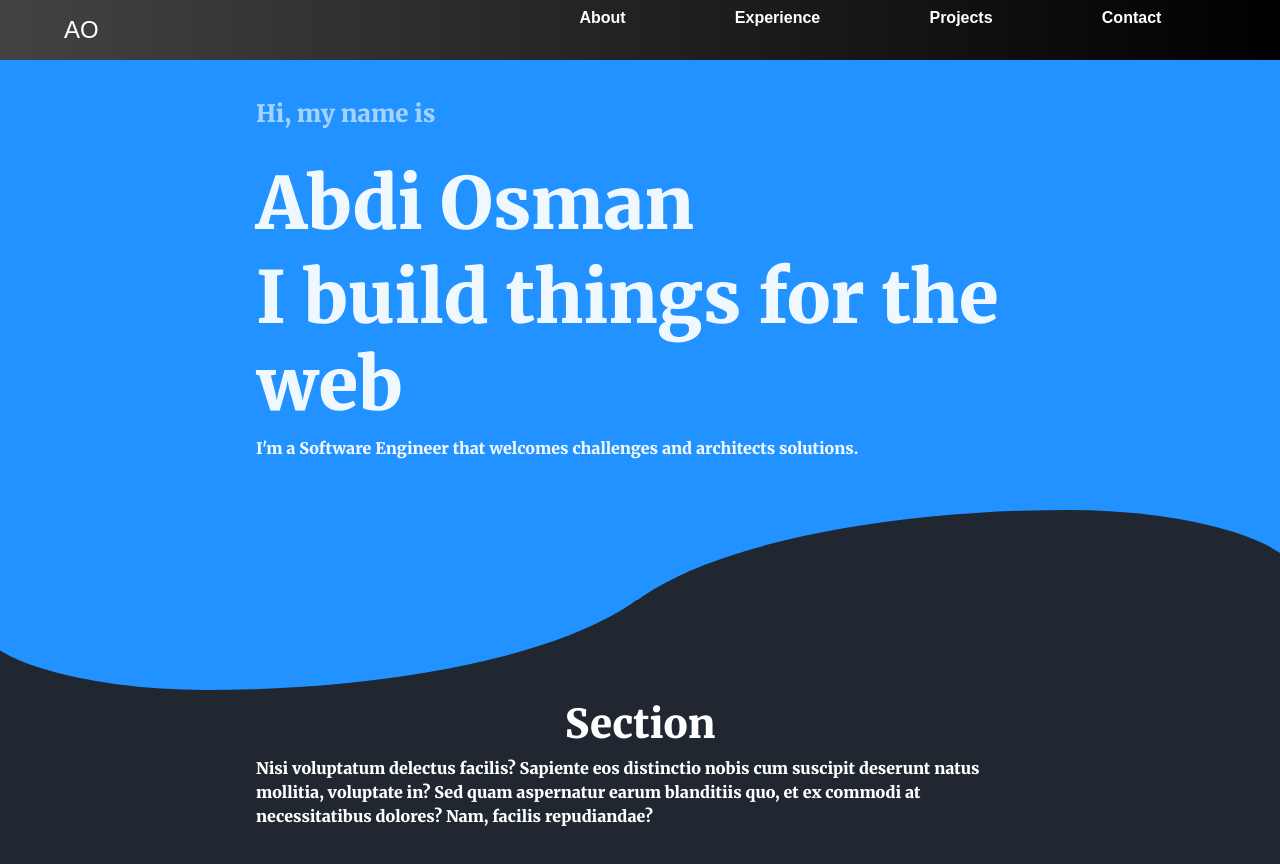
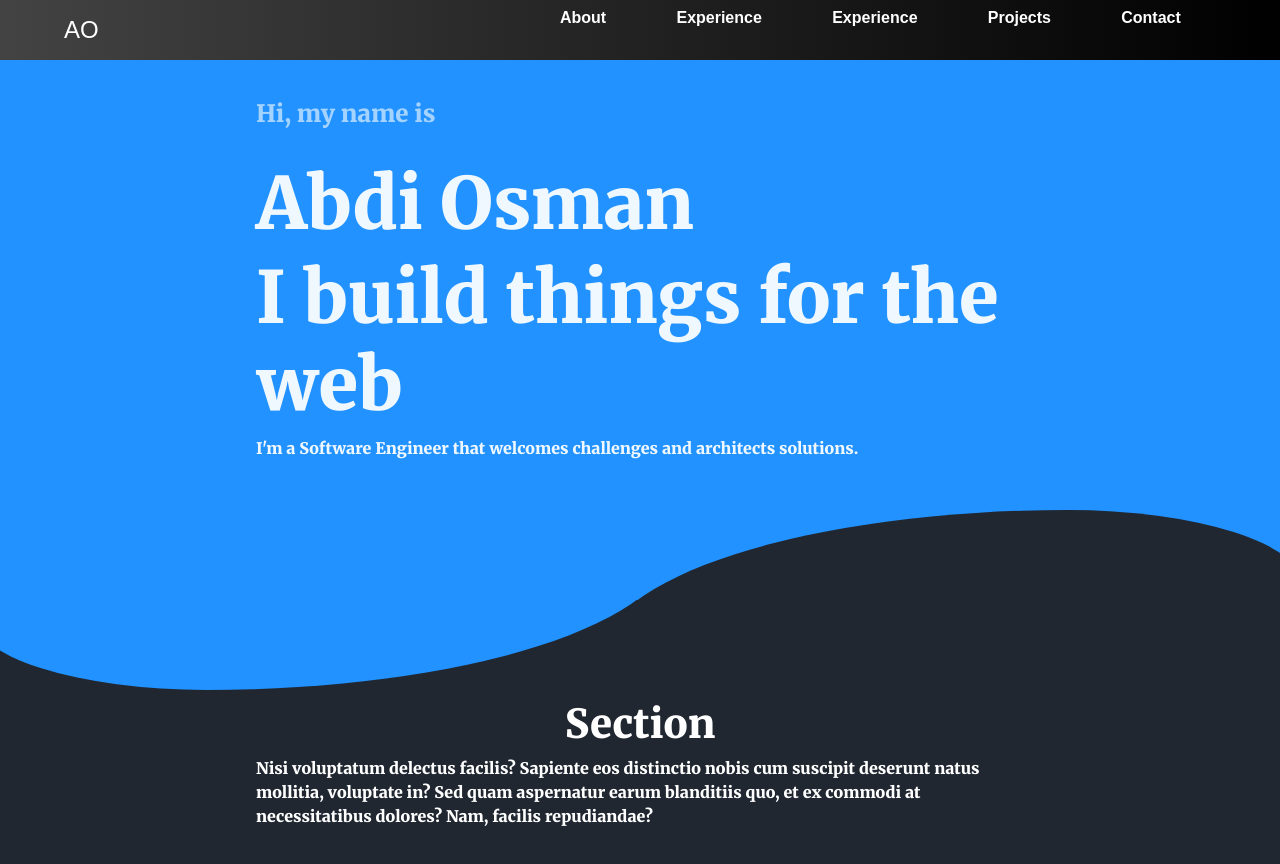
Before and after one commit to aozzy/port, a plain HTML site: page index.html in a window 1280 px wide. Shown: the top 864 px of the page. Drawn offline with nearby package versions, Linux system fonts and the light colour scheme; a script that the page names is missing.

Commit message:
adding nav

```diff
--- a/index.html
+++ b/index.html
@@ -27,6 +27,7 @@
       <div class="logo">AO</div>
       <ul class="links">
         <li><a href="#about">About</a></li>
+       <li><a href="#services">Experience</a></li>
        <li><a href="#services">Experience</a></li>
        <li><a href="#projects">Projects</a></li>
        <li><a href="#contact">Contact</a></li>
```
